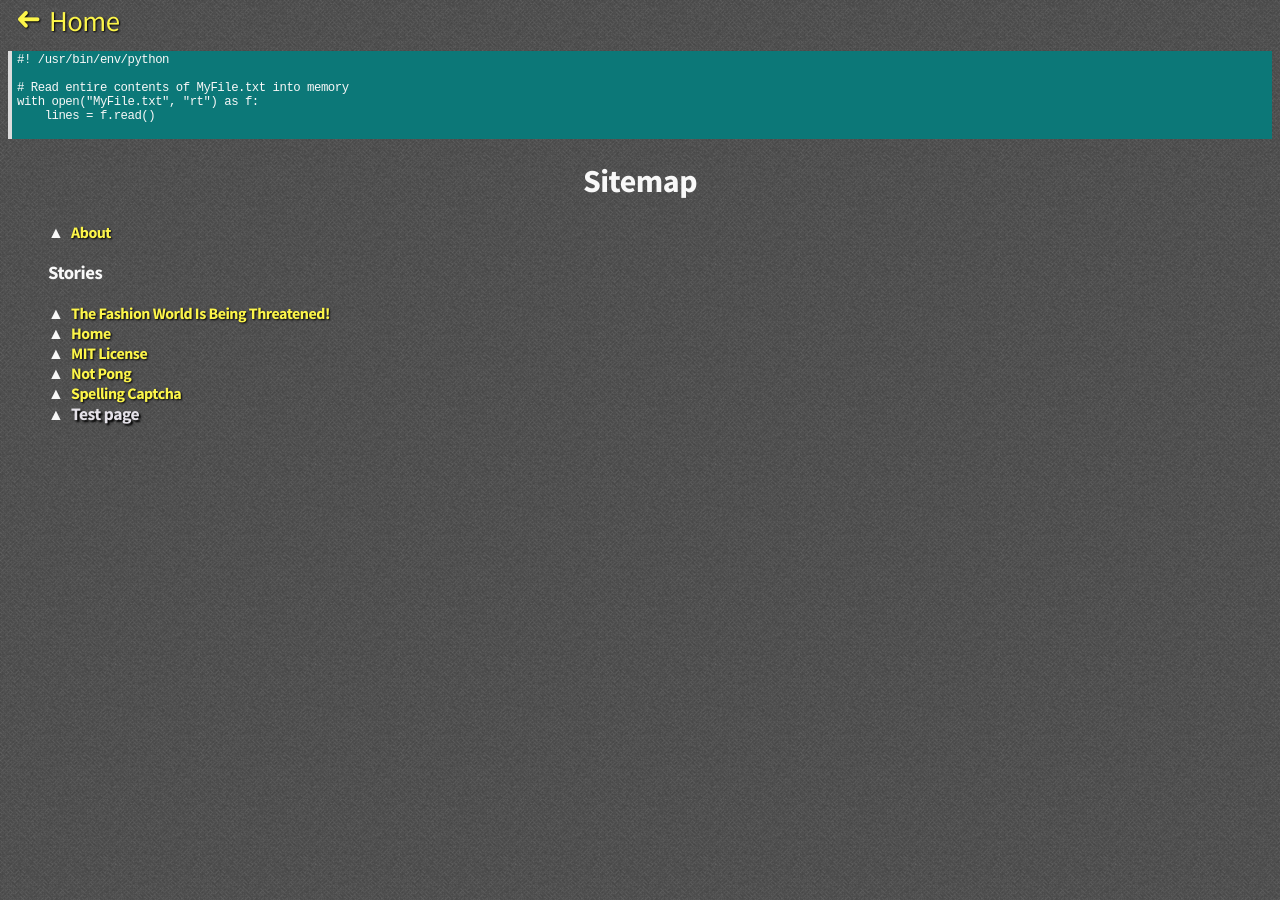
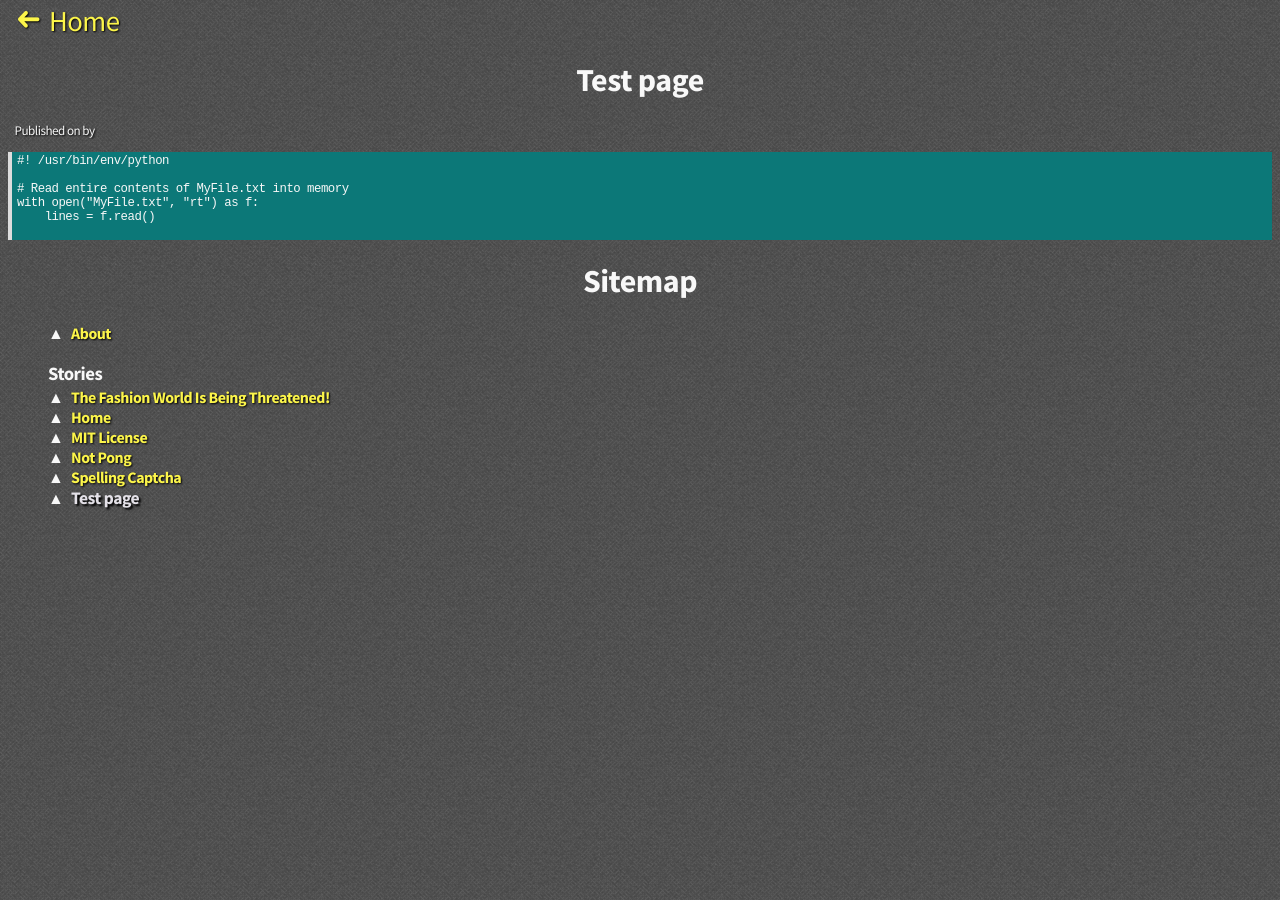
Before and after one commit to le717/le717.github.io, a Jekyll site: the page built from pages/test.html, in a window 1280 px wide. Built offline with Jekyll 4.4.1, drawn with Linux system fonts in a browser that asks for light colours; some web fonts are replaced; Markdown is read by kramdown in place of the engine named in the settings.

Commit message:
Sitemap is getting closer to finishing
[ci skip]

```diff
--- a/_layouts/full-page.html
+++ b/_layouts/full-page.html
@@ -2,6 +2,6 @@
   {% include base-style.html %}
 {% include bridge.html %}
   <h1 class="text-center">{{ page.title }}</h1>
-{% if page.type != 404 %}<p class="publish-info">Published on {{ page.publish-date }} by {{ page.author }}</p>{% endif %}
+{% if page.type == Story %}<p class="publish-info">Published on {{ page.publish-date }} by {{ page.author }}</p>{% endif %}
   {{ content }}
 {% include footer.html %}
--- a/css/screen.css
+++ b/css/screen.css
@@ -45,8 +45,8 @@
   #my-avatar { margin-left: -1em; }
 
   .my-logo {
-    width: 320px;
-    height: 320px;
+    width: 320px !important;
+    height: 320px !important;
     left: 58%;
     top: 47%;
   }
--- a/css/style.css
+++ b/css/style.css
@@ -39,6 +39,8 @@
   font-size: 0.82em;
   text-shadow: 1px 1px 2px black;
 }
+
+#sitemap h3 { margin-bottom: 2px; }
 
 #home-link {
   text-decoration: none;
--- a/pages/test.html
+++ b/pages/test.html
@@ -1,9 +1,7 @@
 ---
 title: Test page
+layout: full-page
 ---
-{% include header.html %}
-{% include base-style.html %}
-{% include bridge.html %}
   <pre>#! /usr/bin/env/python
 
 # Read entire contents of MyFile.txt into memory
@@ -12,19 +10,13 @@ with open("MyFile.txt", "rt") as f:
   </pre>
 
   <h1 style="text-align: center">Sitemap</h1>
-  <nav>
+  <nav id="sitemap">
     <ul>
-    {% for p in site.pages %}
-    {% if p.type == "Story" %}
-    <h3>Stories</h3>
-    {% endif %}
+    {% for p in site.pages %}{% if p.type == "Story" %}<h3>Stories</h3>{% endif %}
       {% if p.type != 404 %}
       <li>
         <a {% if p.url == page.url %}class="sitemap-active" title="You are here!"{% endif %} href="{{ site.baseurl }}{{ p.url }}">{{ p.title }}</a>
       </li>
-      {% endif %}
-      {% endfor %}
+      {% endif %}{% endfor %}
     </ul>
   </nav>
-
-{% include footer.html %}
```
